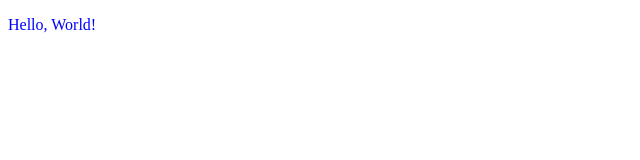
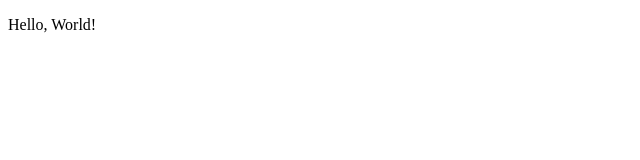
Before and after one commit to kaiphojor/typescript-react-example, a React (Vite) app: page / in a window 1280 px wide. Shown: the top 160 px of the page, without its empty margins (0-640 px from the left). Built offline with nearby package versions, Linux system fonts and the light colour scheme.

Commit message:
feat : style - inline use function

```diff
--- a/src/main.tsx
+++ b/src/main.tsx
@@ -1,10 +1,17 @@
 import ReactDOM from 'react-dom/client';
+
+const darkMode = false;
+function primaryColor() {
+	if (darkMode) {
+		return darkMode ? '#F00' : '#00F';
+	}
+}
 
 function App() {
 	return (
 		<p
 			style={{
-				color: '#00F',
+				color: primaryColor(),
 			}}
 		>Hello, World!
 		</p>
```
